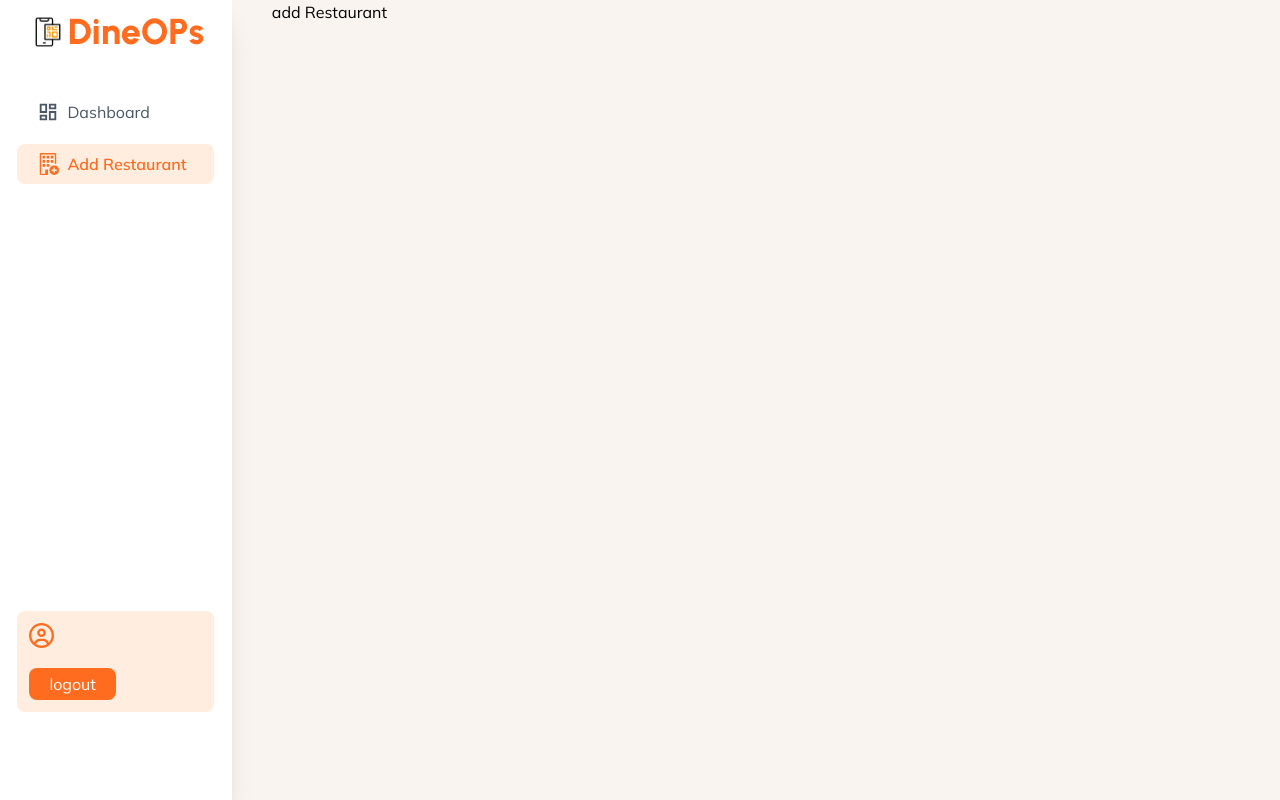
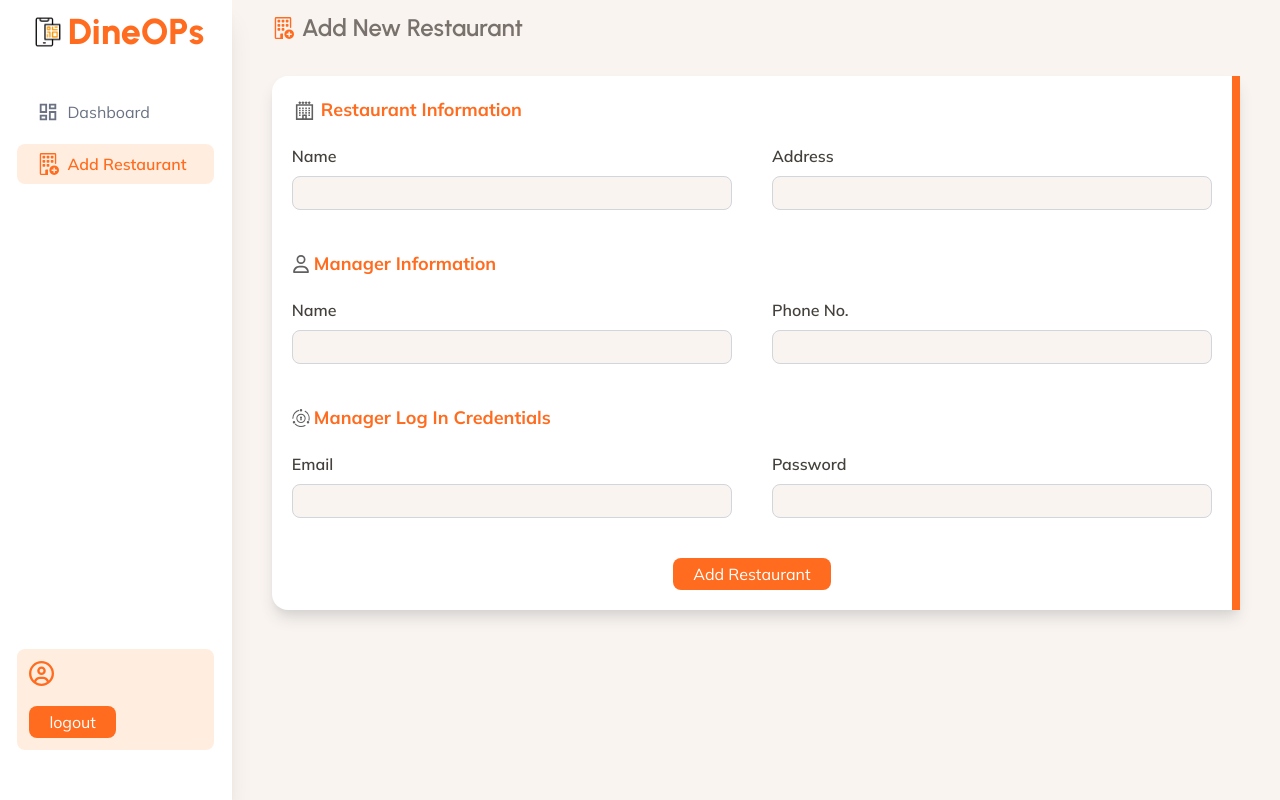
Before and after one commit to yashpatil182000/dine-ops-react-appwrite, a React (Vite) app: page /super-admin-dashboard/add-restaurant in a window 1280 px wide. Built offline with nearby package versions, Linux system fonts and the light colour scheme; no server answers.

Commit message:
add restaurant working page  added

```diff
--- /dev/null
+++ b/src/components/super-admin/AddRestaurantForm.jsx
@@ -0,0 +1,261 @@
+import React, { useState } from "react";
+import { BsBuildingAdd } from "react-icons/bs";
+import { FaRegUser } from "react-icons/fa6";
+import { LiaHotelSolid } from "react-icons/lia";
+import { SiFusionauth } from "react-icons/si";
+import Input from "../Input";
+import Button from "../Button";
+import { toast, ToastContainer } from "react-toastify";
+import "react-toastify/dist/ReactToastify.css";
+
+import { ID, Query } from "appwrite";
+import { account, databases } from "../../appwrite/appwriteConfig";
+
+function AddRestaurantForm() {
+  const emailRegex = /^[a-zA-Z0-9._%+-]+@[a-zA-Z0-9.-]+\.[a-zA-Z]{2,}$/;
+  const passwordRegex =
+    /^(?=.*[a-z])(?=.*[A-Z])(?=.*\d)(?=.*[@$!%*?&])[A-Za-z\d@$!%*?&]{8,}$/;
+
+  // State for form fields
+  const [formData, setFormData] = useState({
+    restaurantName: "",
+    restaurantAddress: "",
+    managerName: "",
+    managerPhone: "",
+    managerEmail: "",
+    managerPassword: "",
+  });
+
+  const [loading, setLoading] = useState(false); // ✅ Loading state
+
+  // State for errors
+  const [errors, setErrors] = useState({});
+
+  // Handle input change
+  const handleChange = (e) => {
+    const { name, value } = e.target;
+    setFormData({ ...formData, [name]: value });
+  };
+
+  // Validate form
+  const validateForm = () => {
+    let newErrors = {};
+
+    if (!formData.restaurantName.trim())
+      newErrors.restaurantName = "Restaurant name is required";
+    if (!formData.restaurantAddress.trim())
+      newErrors.restaurantAddress = "Restaurant address is required";
+    if (!formData.managerName.trim())
+      newErrors.managerName = "Manager name is required";
+    if (!formData.managerPhone.trim() || formData.managerPhone.length !== 10)
+      newErrors.managerPhone = "Enter a valid 10-digit phone number";
+
+    if (!emailRegex.test(formData.managerEmail))
+      newErrors.managerEmail = "Enter a valid email";
+
+    if (!passwordRegex.test(formData.managerPassword))
+      newErrors.managerPassword =
+        "Password must be at least 8 characters long, include uppercase, lowercase, number, and special character";
+
+    setErrors(newErrors);
+    return Object.keys(newErrors).length === 0; // Return true if no errors
+  };
+
+  const checkForDuplicate = async () => {
+    try {
+      // Query Appwrite Users Collection for existing email or phone
+      const existingUsers = await databases.listDocuments(
+        import.meta.env.VITE_APPWRITE_DATABASE_ID,
+        import.meta.env.VITE_APPWRITE_USERS_COLLECTION_ID,
+        [
+          Query.or([
+            Query.equal("email", formData.managerEmail),
+            Query.equal("phone_no", formData.managerPhone),
+          ]),
+        ]
+      );
+
+      if (existingUsers.documents.length > 0) {
+        const existingUser = existingUsers.documents[0];
+
+        if (existingUser.email === formData.managerEmail) {
+          toast.error("This email is already registered!");
+          return false;
+        }
+        if (existingUser.phone_no === formData.managerPhone) {
+          toast.error("This phone number is already in use!");
+          return false;
+        }
+      }
+
+      return true; // No duplicates found
+    } catch (error) {
+      console.error("Error checking duplicates:", error);
+      toast.error("Something went wrong while checking duplicates.");
+      return false;
+    }
+  };
+
+  // Handle form submission
+  const handleSubmit = async (e) => {
+    e.preventDefault();
+    setLoading(true); // ✅ Start loading
+    if (!validateForm()) {
+      toast.error("Please fix the errors before submitting.");
+      return;
+    }
+
+    const isUnique = await checkForDuplicate();
+    if (!isUnique) {
+      setLoading(false); // Stop loading if duplicate found
+      return;
+    }
+
+    try {
+      // Step 1: Create Restaurant Document
+      const restaurantResponse = await databases.createDocument(
+        import.meta.env.VITE_APPWRITE_DATABASE_ID,
+        import.meta.env.VITE_APPWRITE_RESTAURANTS_COLLECTION_ID,
+        ID.unique(),
+        {
+          restaurant_name: formData.restaurantName,
+          manager_name: formData.managerName,
+          manager_phone: formData.managerPhone,
+          restaurant_address: formData.restaurantAddress,
+        }
+      );
+      const restaurantId = restaurantResponse.$id;
+
+      // Step 2: Register Manager in Auth
+      await account.create(
+        ID.unique(),
+        formData.managerEmail,
+        formData.managerPassword
+      );
+
+      // Step 3: Create User Document with role as "manager"
+      await databases.createDocument(
+        import.meta.env.VITE_APPWRITE_DATABASE_ID,
+        import.meta.env.VITE_APPWRITE_USERS_COLLECTION_ID,
+        ID.unique(),
+        {
+          name: formData.managerName,
+          email: formData.managerEmail,
+          password: formData.managerPassword,
+          role: "manager",
+          restaurant_id: restaurantId,
+          phone_no: formData.managerPhone,
+        }
+      );
+
+      toast.success("Restaurant and Manager added successfully!");
+
+      setFormData({
+        restaurantName: "",
+        restaurantAddress: "",
+        managerName: "",
+        managerPhone: "",
+        managerEmail: "",
+        managerPassword: "",
+      });
+
+      // Clear errors
+      setErrors({});
+    } catch (error) {
+      console.error("Error:", error);
+      toast.error("Something went wrong! Please try again.");
+    }
+    setLoading(false); // ✅ Stop loading
+  };
+
+  return (
+    <>
+      <ToastContainer />
+      <div className="flex gap-2 items-center">
+        <BsBuildingAdd size={22} color="#ff6c1f" />
+        <p className="font-urbanist font-semibold text-stone-500 text-2xl">
+          Add New Restaurant
+        </p>
+      </div>
+
+      <div className="bg-white mt-8 me-10 p-5 border-e-8 border-primary rounded-s-2xl shadow-lg shadow-stone-300">
+        <form onSubmit={handleSubmit}>
+          {/* Restaurant Information */}
+          <div className="flex gap-1 items-center">
+            <LiaHotelSolid size={25} color="#606060" />
+            <p className="font-bold text-primary text-lg">
+              Restaurant Information
+            </p>
+          </div>
+          <div className="w-full flex gap-10 mt-5">
+            <Input
+              label="Name"
+              name="restaurantName"
+              value={formData.restaurantName}
+              onChange={handleChange}
+            />
+            <Input
+              label="Address"
+              name="restaurantAddress"
+              value={formData.restaurantAddress}
+              onChange={handleChange}
+            />
+          </div>
+
+          {/* Manager Information */}
+          <div className="flex gap-1 items-center mt-10">
+            <FaRegUser size={18} color="#606060" />
+            <p className="font-bold text-primary text-lg">
+              Manager Information
+            </p>
+          </div>
+          <div className="w-full flex gap-10 mt-5">
+            <Input
+              label="Name"
+              name="managerName"
+              value={formData.managerName}
+              onChange={handleChange}
+            />
+            <Input
+              label="Phone No."
+              name="managerPhone"
+              value={formData.managerPhone}
+              onChange={handleChange}
+            />
+          </div>
+
+          {/* Manager Credentials */}
+          <div className="flex gap-1 items-center mt-10">
+            <SiFusionauth size={18} color="#606060" />
+            <p className="font-bold text-primary text-lg">
+              Manager Log In Credentials
+            </p>
+          </div>
+          <div className="w-full flex gap-10 mt-5">
+            <Input
+              label="Email"
+              name="managerEmail"
+              value={formData.managerEmail}
+              onChange={handleChange}
+            />
+            <Input
+              label="Password"
+              name="managerPassword"
+              value={formData.managerPassword}
+              onChange={handleChange}
+            />
+          </div>
+
+          <div className="w-full flex justify-center mt-10">
+            <Button
+              text={loading ? "Adding..." : "Add Restaurant"}
+              type="submit"
+            />
+          </div>
+        </form>
+      </div>
+    </>
+  );
+}
+
+export default AddRestaurantForm;
--- a/src/components/super-admin/SuperAdminSidebar.jsx
+++ b/src/components/super-admin/SuperAdminSidebar.jsx
@@ -43,12 +43,12 @@ function SuperAdminSidebar() {
     <>
       <div className="h-screen bg-white w-[23%] shadow-xl shadow-black/10 flex flex-col  items-center py-3">
         <Logo />
-        <div className="flex flex-col justify-between h-[85%] w-[85%]">
+        <div className="flex flex-col justify-between h-[90%] w-[85%]">
           <div className="mt-10">
             {sidebarLink.map((link, id) => (
               <Link to={link.path} key={id}>
                 <div
-                  className={`flex mb-3 items-center gap-2 px-5 py-2 rounded-lg text-gray-600 hover:bg-secondary hover:text-primary hover:font-semibold duration-200 ${
+                  className={`flex mb-3 items-center gap-2 px-5 py-2 rounded-lg text-gray-500 hover:bg-secondary hover:text-primary hover:font-semibold duration-200 ${
                     location.pathname == link.path
                       ? "bg-secondary text-primary font-semibold"
                       : null
--- a/src/pages/super-admin/AddRestaurant.jsx
+++ b/src/pages/super-admin/AddRestaurant.jsx
@@ -1,13 +1,14 @@
 import React from "react";
 import SuperAdminSidebar from "../../components/super-admin/SuperAdminSidebar";
+import AddRestaurantForm from "../../components/super-admin/AddRestaurantForm";
 
 function AddRestaurant() {
   return (
     <>
       <div className="bg-secondaryLight flex gap-10 ">
         <SuperAdminSidebar />
-        <div className="w-full">
-          <p>add Restaurant</p>
+        <div className="w-full py-3">
+          <AddRestaurantForm />
         </div>
       </div>
     </>
```
